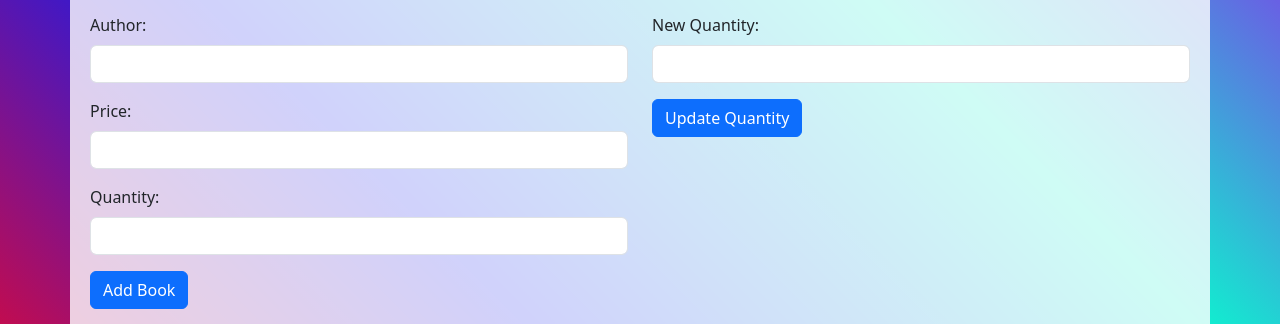
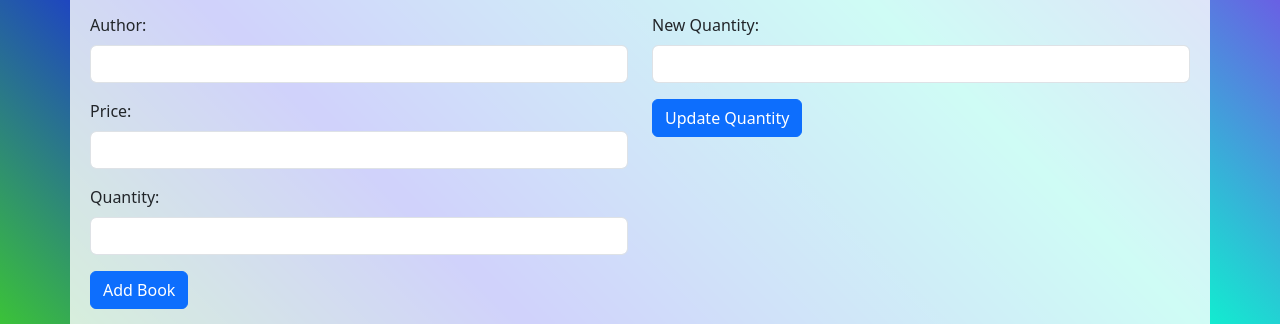
Before and after one commit to SaqeebPatel/Bookstore-Management, a plain HTML site: page index.html in a window 1280 px wide. Shown: the part 259-583 px from the top of the page. Drawn offline with nearby package versions, Linux system fonts and the light colour scheme.

Commit message:
add new code

```diff
--- a/index.html
+++ b/index.html
@@ -16,7 +16,7 @@
       background-size: cover;
       background-repeat: no-repeat;
       background-attachment: fixed;
-      background: linear-gradient(45deg, #ef0826, #151ced, #0ff1cf, #a204f1);
+      background: linear-gradient(45deg, #45ef08, #151ced, #0ff1cf, #a204f1);
     }
 
     .container {
```
